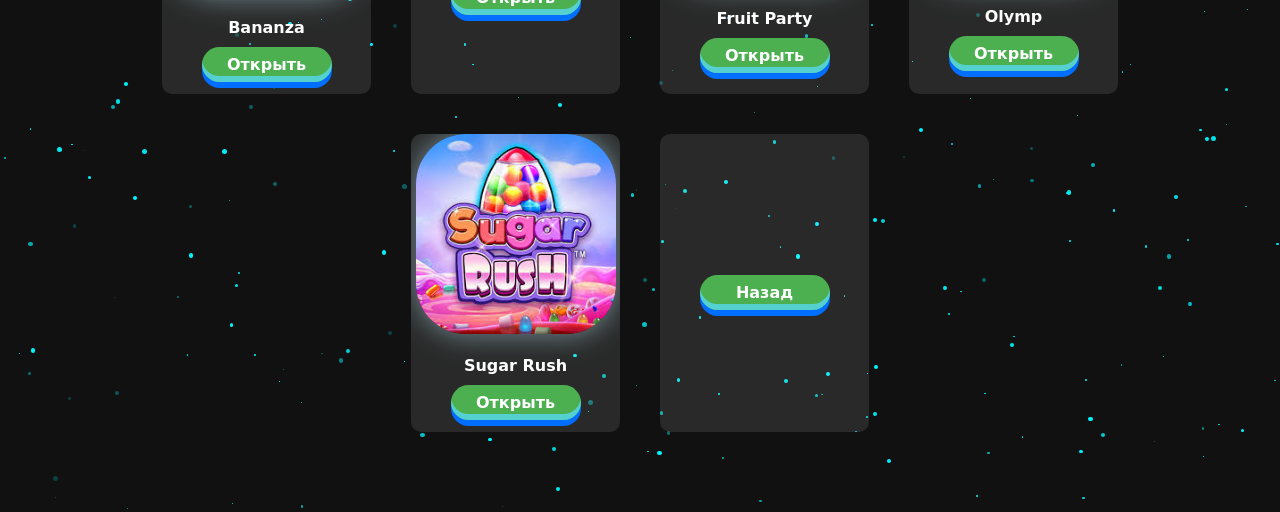
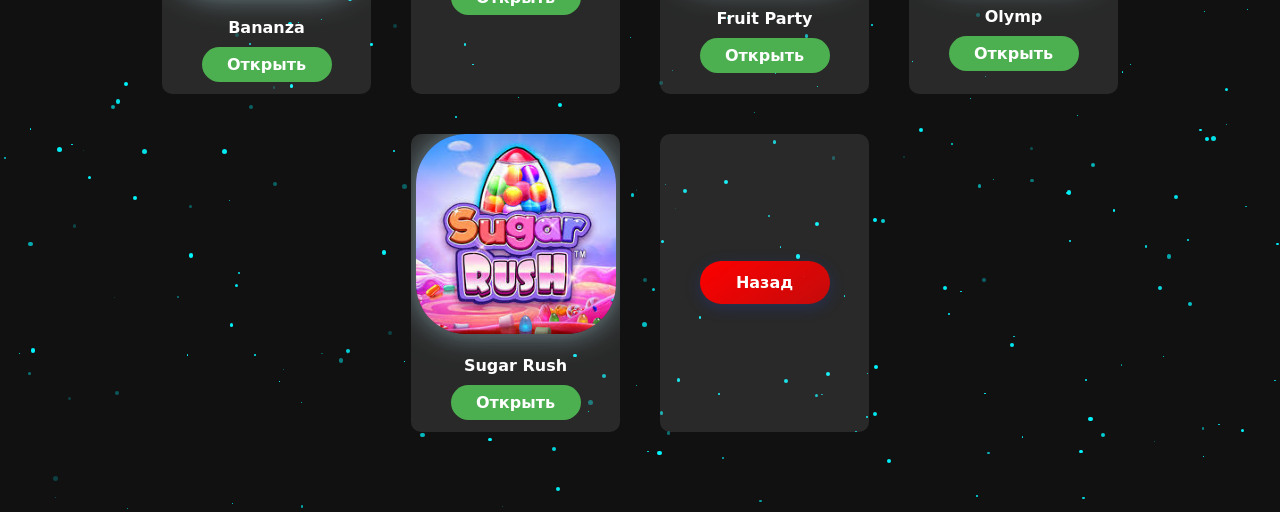
Before and after one commit to unsaturateddd/slostikg, a plain HTML site: page slot/index.html in a window 1280 px wide. Shown: the part 288-800 px from the top of the page. Drawn offline with Linux system fonts and the light colour scheme; files whose address does not match are found by name.

Commit message:
Update index.html

```diff
--- a/slot/index.html
+++ b/slot/index.html
@@ -176,8 +176,6 @@
             width: auto !important;
             max-width: 100% !important;
             border-radius: 50px !important;
-            box-shadow: 0px 0px 10px rgba(86, 86, 86, 0.324),
-                    0px 0px 30px rgba(173, 216, 230, 0.6);
         }
         }
         .game-info {
@@ -195,25 +193,14 @@
             padding: 12px 24px;
             width: 130px;
             border-radius: 25px;
-            background: linear-gradient(145deg, #006eff 0%, #58deffb9 100%);
-            box-shadow: 0 6px #006eff, 0 -6px #58deffb9 inset;
-            color: white;
+            background: linear-gradient(145deg, #ff0000 0%, #ff0000b9 100%);
+            color: rgb(255, 255, 255);
             cursor: pointer;
             transition: all 0.2s ease;
             outline: none;
             font-family: 'LuckiestGuy-Regular', cursive, sans-serif;
         }
 
-        .game button:hover {
-            background: linear-gradient(145deg, #006eff 0%, #58deffb9 100%);
-            box-shadow: 0 8px #006eff, 0 -6px #58deffb9 inset;
-            transform: translateY(-3px);
-        }
-
-        .game button:active {
-            box-shadow: 0 3px #006eff, 0 -3px #58deffb9 inset;
-            transform: translateY(2px);
-        }
         canvas#particleCanvas {
             position: fixed; /* Фиксируем канвас на фоне */
             top: 0;
@@ -982,6 +969,25 @@
     .lckyguy{
     font-family: 'LuckiestGuy-Regular', cursive, sans-serif;
 }
+.btnf{
+    position: relative;
+        display: inline-flex;
+        align-items: center;
+        justify-content: center;
+        gap: 8px;
+        padding: 12px 24px;
+        background: linear-gradient(135deg, #ff0000 0%, #ff0000 100%);
+        color: rgb(255, 255, 255);
+        border: none;
+        border-radius: 50px;
+        font-size: 16px;
+        font: bold;
+        font-weight: 500;
+        cursor: pointer;
+        overflow: hidden;
+        transition: all 0.3s ease;
+        box-shadow: 0 4px 15px rgba(37, 65, 178, 0.3);
+}
 
     .back-button:hover::before {
         left: 100%;
@@ -1001,6 +1007,10 @@
         font-weight: normal;
     font-style: normal;
     font-display: swap;
+}
+
+.gamee{
+
 }
   </style>
 </head>
@@ -1065,12 +1075,9 @@
                 <button onclick="openGame('sugar')">Открыть</button>
             </div>
         </div>
-        <div class="game">
-            <div class="game-info">
-                <h3></h3>
-                <button onclick="openGame('backk')">Назад</button>
-            </div>
-        </div>
+        <div class="game" style="display: flex; justify-content: center; color: red;" >
+    <button class="btnf" onclick="openGame('backk')">Назад</button>
+</div>
     </div>
 </div>
 
```
